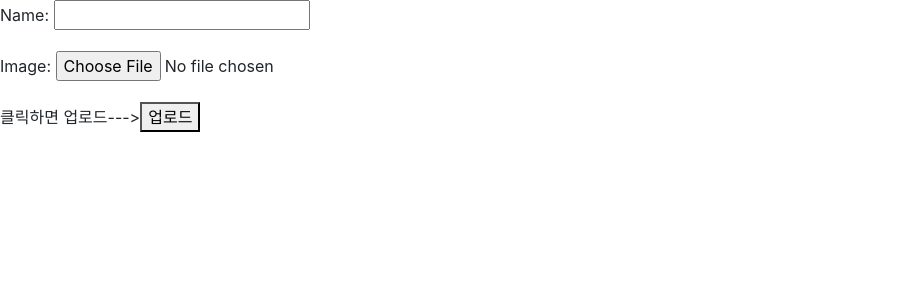
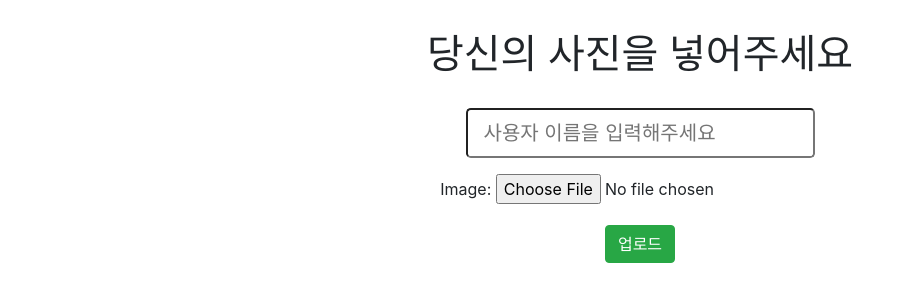
Before and after one commit to dejoker95/textile_django, a Django app: page / in a window 1280 px wide. Shown: the part 56-358 px from the top of the page, without its empty margins (0-913 px from the left). Run offline with Django 3.2, Linux system fonts and the light colour scheme; some libraries are stand-ins or nearby versions.

Commit message:
[style]index.html frontend fix
index.html 부분 bootsrap4적용해서 바꿨습니다.

```diff
--- a/vision/frontpage/forms.py
+++ b/vision/frontpage/forms.py
@@ -2,6 +2,15 @@ from django import forms
 from .models import Image
 
 class ImageForm(forms.ModelForm):
+    name = forms.CharField(
+        label="",
+        widget=forms.TextInput(attrs={
+            "placeholder": "사용자 이름을 입력해주세요",
+            "aria-label":"Large",
+            "class":"form-control-lg",
+
+        })
+    )
     class Meta:
         model = Image
         fields = ('name', 'image', )
--- a/vision/frontpage/templates/frontpage/index.html
+++ b/vision/frontpage/templates/frontpage/index.html
@@ -5,16 +5,16 @@
 
 {% block content %}
 
-
-<form
-    method="POST"
-    action=""
-    enctype="multipart/form-data"
->
-    {% csrf_token %}
-    {{ form.as_p }}
-    <p>
-        클릭하면 업로드---><button type="submit">업로드</button>
-    </p>
-</form>
+<div class="container center">
+    <h1 class="text-center" style="padding-top:30px;">
+        당신의 사진을 넣어주세요
+    </h1>
+    <form style="text-align:center; margin-top:30px;" method="POST" action="" enctype="multipart/form-data">
+        {% csrf_token %}
+        {{ form.as_p }}
+        <p>
+            <button type="submit" class="btn btn-success">업로드</button>
+        </p>
+    </form>
+</div>
 {% endblock %}
```
Also changed, not shown: vision/db.sqlite3, vision/media/yHCjNeWadUS.png (added), 4 other files.
